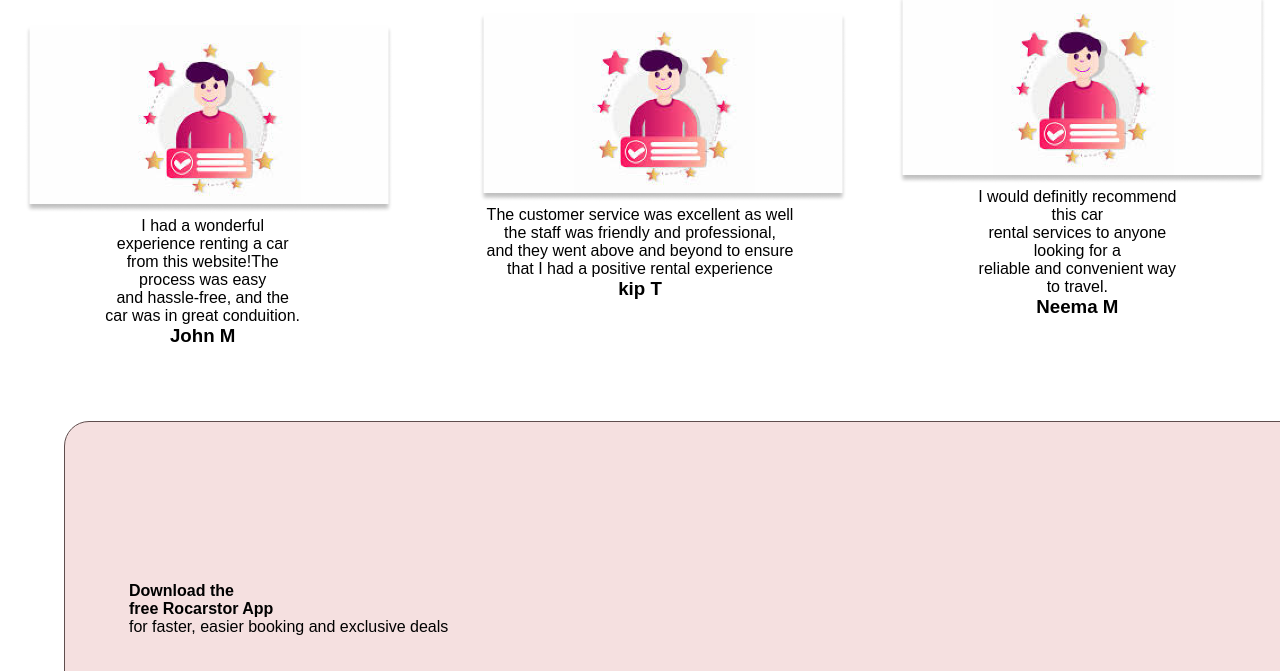
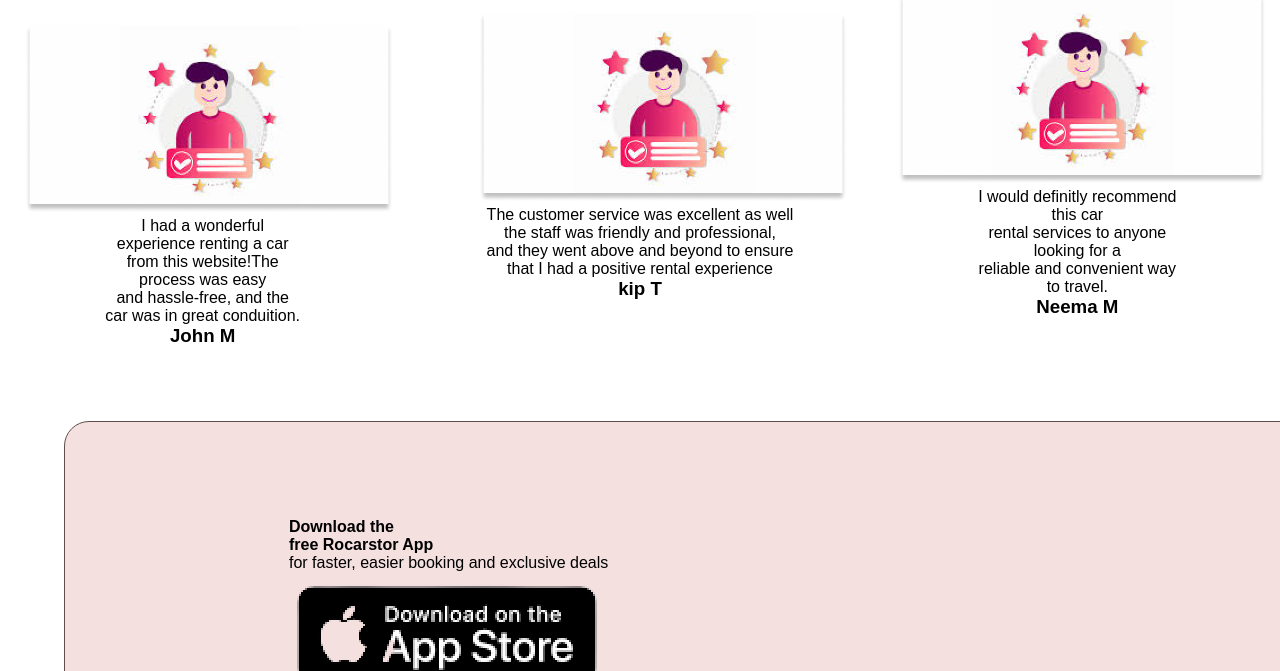
Before and after one commit to Fauziahalsey/car-website, a plain HTML site: page index.html in a window 1280 px wide. Shown: the part 2494-3165 px from the top of the page. Drawn offline with Linux system fonts and the light colour scheme.

Commit message:
arranging

```diff
--- a/index.css
+++ b/index.css
@@ -324,3 +324,15 @@ margin-left: -5rem;
     -webkit-border-radius:25px;
 
 }
+.cont .container3 h4{
+    margin-left: 10rem;
+    margin-top: -4rem;
+}
+.cont .container3 p{
+    margin-left: 10rem;
+    margin-bottom: 2rem;
+}
+.cont .container3 img{
+    margin-top: -8rem;
+
+}
--- a/index.html
+++ b/index.html
@@ -147,6 +147,8 @@
     <h4>Download the <br>free
     Rocarstor App</h4>
     <p>for faster, easier booking and exclusive deals</p>
+    <img src="./Assets/App store.png" alt="">
+    <img src="./Assets/Google play store.png" alt="">
       </div>
     </div>
 </body>
```
